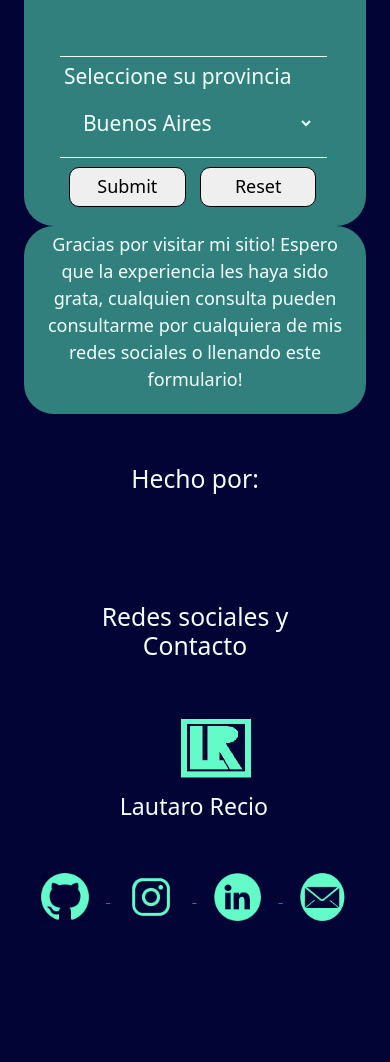
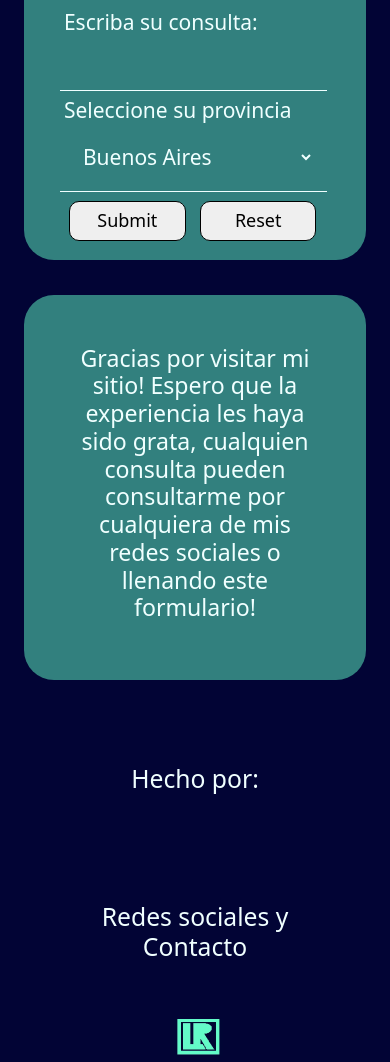
Before and after one commit to Lautaro-Recio/Porfolio, a website: page pages/contacto.html in a window 390 px wide. Shown: the part 654-1716 px from the top of the page. Before the commit the page ends 1599 px from the top, so only its background shows below. Drawn offline with nearby package versions, Linux system fonts and the light colour scheme; files whose address does not match are found by name.

Commit message:
arreglando la vista mobile

```diff
--- a/pages/contacto.html
+++ b/pages/contacto.html
@@ -116,7 +116,7 @@
                 </div>
             </div>
             <div class="row fondoTraslucidoCon">
-                <p> Gracias por visitar mi sitio! Espero que la experiencia les haya sido grata, cualquien consulta pueden consultarme por cualquiera de mis redes sociales o llenando este formulario!</p>
+                <h3 class="centro"> Gracias por visitar mi sitio! Espero que la experiencia les haya sido grata, cualquien consulta pueden consultarme por cualquiera de mis redes sociales o llenando este formulario!</h3>
             </div>
         </div>
 
--- a/scss/_contacto.scss
+++ b/scss/_contacto.scss
@@ -50,6 +50,6 @@
 .fondoTraslucidoCon{
     background-color:rgba(99, 251, 200, 0.5);
     border-radius: 30px;
-    margin: 0%;
+    margin: 10% 0%;
 }
 /* Fin Contacto */
--- a/scss/_quienSoy.scss
+++ b/scss/_quienSoy.scss
@@ -6,7 +6,7 @@
     border-radius: 100%;
     width: 150px;
     height: 150px;
-    margin-left: 39%;
+    margin: 0% 42%;
     margin-top: 5%;
 }
 .fondoTraslucidoQuien{
--- a/scss/_vistaMobile.scss
+++ b/scss/_vistaMobile.scss
@@ -178,7 +178,7 @@
 
         }
         .logo2{
-            width:50%;
+            width:30%;
             margin: 0% 87%;
         }
         .tituloFoot{
```
Also changed, not shown: css/estilos.css.
